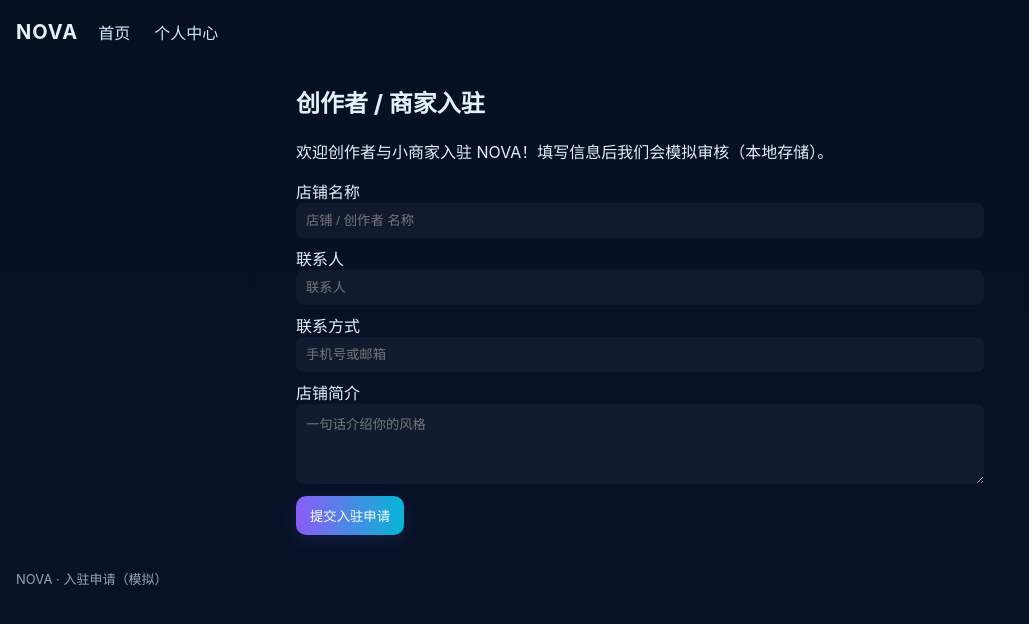
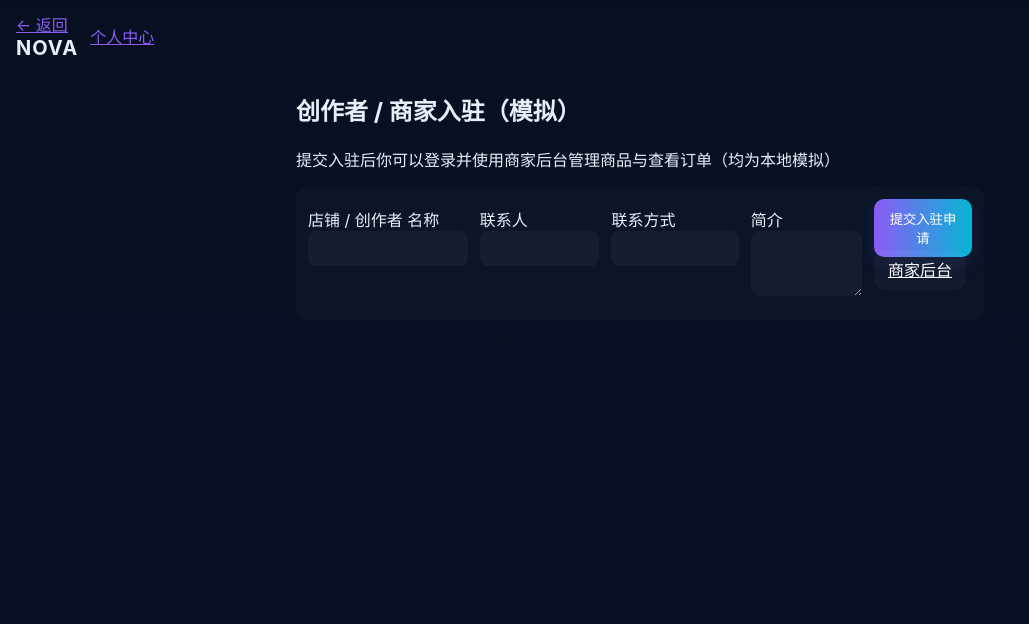
Before and after one commit to xufkgddudjfjcjc-cmyk/Nova, a plain HTML site: page merchant.html in a window 1280 px wide. Shown: the whole page, without its empty margins (0-1029 px from the left). Drawn offline with Linux system fonts and the light colour scheme.

Commit message:
Update merchant.html

```diff
--- a/merchant.html
+++ b/merchant.html
@@ -1,39 +1,36 @@
 <!doctype html>
 <html lang="zh-CN">
 <head>
-  <meta charset="utf-8" />
+  <meta charset="utf-8"/>
   <meta name="viewport" content="width=device-width,initial-scale=1"/>
-  <title>创作者/商家入驻 — NOVA</title>
+  <title>创作者 / 商家入驻 · NOVA</title>
   <link rel="stylesheet" href="styles.css">
 </head>
 <body data-page="merchant">
   <header class="topbar">
-    <div class="brand">NOVA</div>
-    <nav class="top-actions">
-      <a class="link-btn" href="index.html">首页</a>
-      <a class="link-btn" href="user.html">个人中心</a>
-    </nav>
+    <div class="left"><a href="index.html" class="link">← 返回</a><div class="brand">NOVA</div></div>
+    <div class="right"><a href="user.html" class="link">个人中心</a></div>
   </header>
 
   <main class="container narrow">
-    <h2>创作者 / 商家入驻</h2>
-    <p>欢迎创作者与小商家入驻 NOVA！填写信息后我们会模拟审核（本地存储）。</p>
+    <h2>创作者 / 商家入驻（模拟）</h2>
+    <p class="muted">提交入驻后你可以登录并使用商家后台管理商品与查看订单（均为本地模拟）</p>
 
-    <form id="merchantForm" class="form">
-      <label>店铺名称<input id="mName" required placeholder="店铺 / 创作者 名称"></label>
-      <label>联系人<input id="mContact" required placeholder="联系人"></label>
-      <label>联系方式<input id="mPhone" required placeholder="手机号或邮箱"></label>
-      <label>店铺简介<textarea id="mDesc" rows="4" placeholder="一句话介绍你的风格"></textarea></label>
-      <button type="submit" class="btn primary">提交入驻申请</button>
+    <form id="merchantApply" class="card form">
+      <label>店铺 / 创作者 名称 <input id="mName" required></label>
+      <label>联系人 <input id="mContact" required></label>
+      <label>联系方式 <input id="mContactInfo"></label>
+      <label>简介 <textarea id="mDesc" rows="3"></textarea></label>
+      <div class="row">
+        <button type="submit" class="btn primary">提交入驻申请</button>
+        <a id="goAdmin" href="admin.html" class="btn">商家后台</a>
+      </div>
     </form>
 
-    <div id="merchantResult" class="order-result hidden"></div>
+    <div id="applyResult" class="order-result hidden"></div>
   </main>
 
-  <footer class="site-footer">
-    <div class="footer-inner">NOVA · 入驻申请（模拟）</div>
-  </footer>
-
+  <script src="db.js"></script>
   <script src="data/products.js"></script>
   <script src="app.js"></script>
 </body>
```
